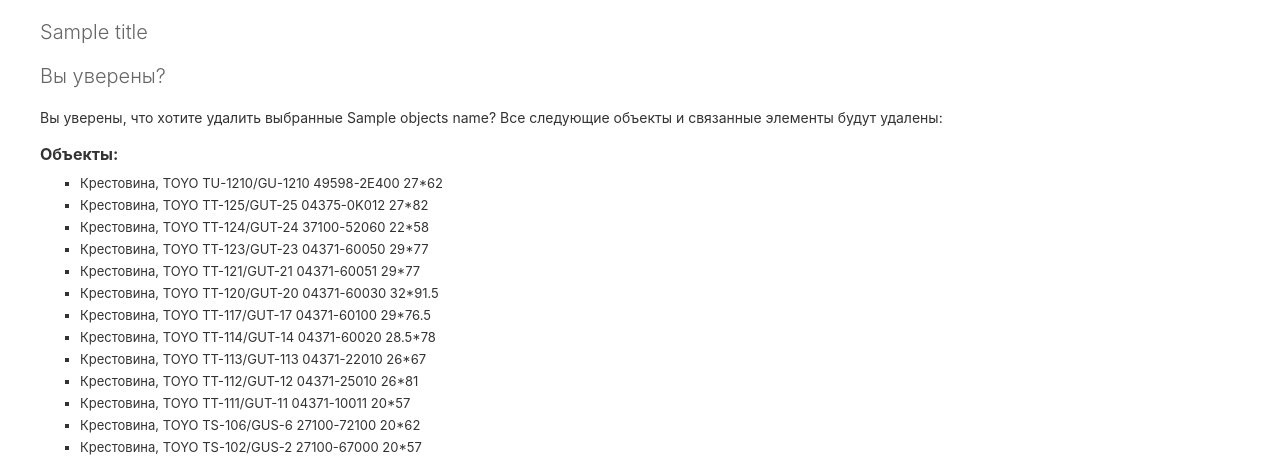
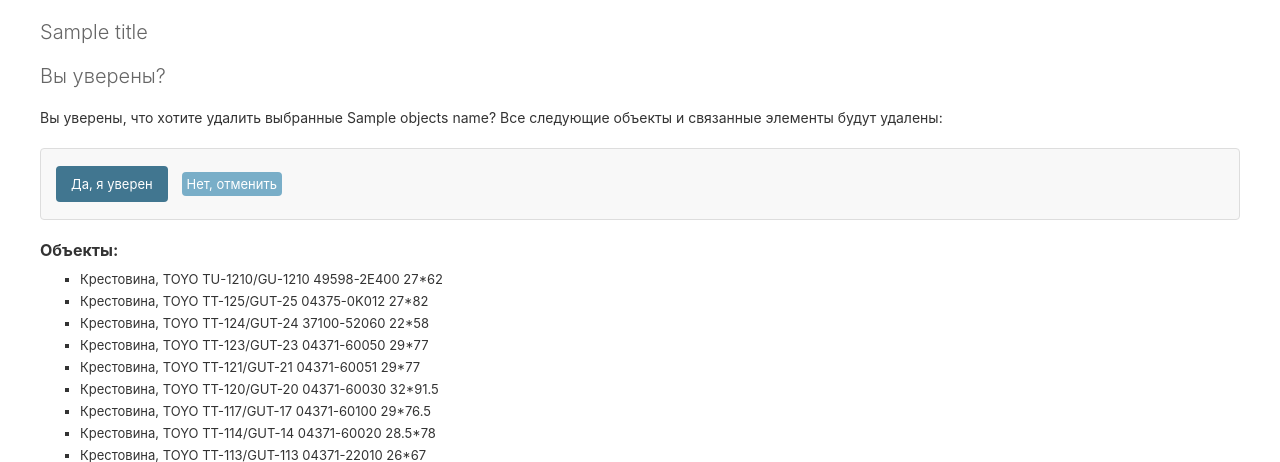
Before and after one commit to WiZy991/catalog-site, a Django app: template templates/admin/catalog/product_delete_confirmation.html in a window 1280 px wide. Shown: the part 86-548 px from the top of the page. Run offline with Django 4.2, Linux system fonts and the light colour scheme; data comes from the database, SQL or seed files in the repository; tables that the repository leaves empty hold one stand-in row (values such as "Sample post"); the template is opened without the code that fills it: values that come from a table or form of the project are taken from there, most other values are stand-ins (such as "Sample title", 1, 10 or a date in 2020); parts of the project's set-up code (start-up, migrations or seed data) failed here and were passed over.

Commit message:
sinchronization

```diff
--- a/templates/admin/catalog/product_delete_confirmation.html
+++ b/templates/admin/catalog/product_delete_confirmation.html
@@ -13,14 +13,8 @@
 <h1>{% trans 'Вы уверены?' %}</h1>
 <p>{% trans 'Вы уверены, что хотите удалить выбранные' %} {{ objects_name }}? {% trans 'Все следующие объекты и связанные элементы будут удалены:' %}</p>
 
-<h2>{% trans 'Объекты' %}:</h2>
-<ul>
-{% for obj in objects %}
-    <li>{{ obj }}</li>
-{% endfor %}
-</ul>
-
-<form method="post">
+<!-- Кнопки подтверждения вверху -->
+<form method="post" style="margin: 20px 0; padding: 15px; background: #f8f8f8; border: 1px solid #ddd; border-radius: 4px;">
     {% csrf_token %}
     <div>
         <input type="hidden" name="post" value="yes">
@@ -28,8 +22,15 @@
         {% for obj in objects %}
             <input type="hidden" name="{{ action_checkbox_name }}" value="{{ obj.pk|unlocalize }}">
         {% endfor %}
-        <input type="submit" value="{% trans 'Да, я уверен' %}" class="default">
+        <input type="submit" value="{% trans 'Да, я уверен' %}" class="default" style="margin-right: 10px;">
         <a href="{% url 'admin:catalog_product_changelist' %}" class="button cancel-link">{% trans "Нет, отменить" %}</a>
     </div>
 </form>
+
+<h2>{% trans 'Объекты' %}:</h2>
+<ul>
+{% for obj in objects %}
+    <li>{{ obj }}</li>
+{% endfor %}
+</ul>
 {% endblock %}
```
